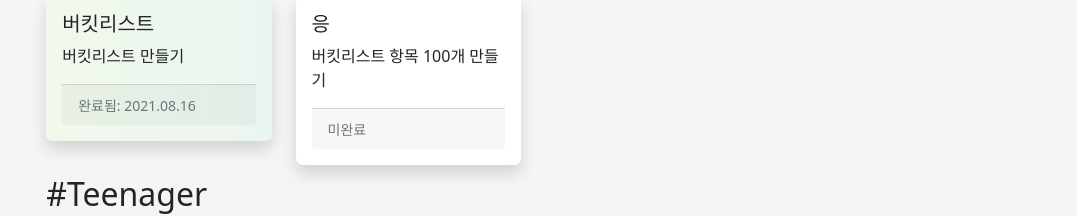
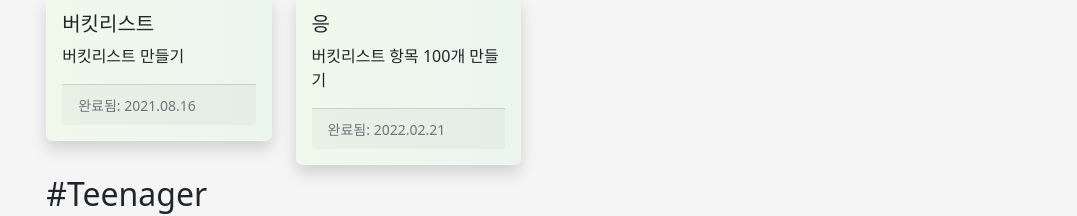
Before and after one commit to Yoruroong/bucketlist, a React (Create React App) app: page / in a window 1280 px wide. Shown: the part 304-520 px from the top of the page, without its empty margins (101-1178 px from the left). Built offline with nearby package versions, Linux system fonts and the light colour scheme.

Commit message:
new: 92-100

```diff
--- a/src/App.js
+++ b/src/App.js
@@ -902,7 +902,7 @@ function App() {
             "success": "1",
             "date": "2021.11.02",
             "image": "",
-            "successdetails": "애플(AAPL)을 무려 0.04주나 구매하였다!\n스냅(SNAP)도 0.05주 구매함. DRIV랑 JETS구매해서 대부분의 항공주랑 전기차 관련 주식 주주도 됨.\n(2022.01.09) SPY, AMD, NET 매수",
+            "successdetails": "애플(AAPL)을 무려 0.04주나 구매하였다!\n스냅(SNAP)도 0.05주 구매함. DRIV랑 JETS구매해서 대부분의 항공주랑 전기차 관련 주식 주주도 됨.\n(2022.01.09) SPY, AMD, NET 매수\n(2022.02. xx) O 매수 및 NET 매도(+9%)",
             "successimage": "20211103_003745954.jpg",
             "id": 81
           },
@@ -954,10 +954,10 @@ function App() {
             "title": "응",
             "details": "버킷리스트 항목 100개 만들기",
             "category": "TOP",
-            "success": "0",
-            "date": "",
+            "success": "1",
+            "date": "2022.02.21",
             "image": "",
-            "successdetails": "",
+            "successdetails": "(id 100) 친화력만큼은 세계 1등 항목으로 달성!!",
             "successimage": "",
             "id": 86
           },
@@ -1027,6 +1027,94 @@ function App() {
             "successimage": "",
             "id": 92
           },
+          {
+            "title": "나 영어 잘해",
+            "details": "토익 855점 넘어보기",
+            "category": "교육",
+            "success": "0",
+            "date": "",
+            "image": "",
+            "successdetails": "",
+            "successimage": "",
+            "id": 93
+          },
+          {
+            "title": "자기장과의 조우",
+            "details": "오로라 관측하기",
+            "category": "여행",
+            "success": "0",
+            "date": "",
+            "image": "",
+            "successdetails": "",
+            "successimage": "",
+            "id": 94
+          },
+          {
+            "title": "응 너 손절~",
+            "details": "제대로 멋지게 손절해보기",
+            "category": "사람",
+            "success": "0",
+            "date": "",
+            "image": "",
+            "successdetails": "",
+            "successimage": "",
+            "id": 95
+          },
+          {
+            "title": "안ㅎㅎㅎ녕핳ㅎ세요",
+            "details": "구독장 10만 이상 유튜버 만나보기 + 사진까지",
+            "category": "사람",
+            "success": "1",
+            "date": "2022.01.02",
+            "image": "",
+            "successdetails": "디에디트의 에디터 H님을 만났다.",
+            "successimage": "",
+            "id": 96
+          },
+          {
+            "title": "비상! 비상! 비상!",
+            "details": "계정 해킹당해보기",
+            "category": "기타",
+            "success": "1",
+            "date": "2020",
+            "image": "",
+            "successdetails": "스팀 계정 해킹(2020)\n에버노트 계정 해킹(2021)\n디스코드 계정 해킹(2021)",
+            "successimage": "",
+            "id": 97
+          },
+          {
+            "title": "난 너무 착해",
+            "details": "100시간 이상 자원봉사 후 인증배지 받기",
+            "category": "기타",
+            "success": "0",
+            "date": "",
+            "image": "",
+            "successdetails": "",
+            "successimage": "",
+            "id": 98
+          },
+          {
+            "title": "TAKE MY(상대의) MONEY!",
+            "details": "백만장자 만나보기",
+            "category": "사람",
+            "success": "0",
+            "date": "",
+            "image": "",
+            "successdetails": "",
+            "successimage": "",
+            "id": 99
+          },
+          {
+            "title": "친화력만큼은 세계 1등",
+            "details": "중학생(나) 때 대학생(지인)이랑 반말하기",
+            "category": "사람",
+            "success": "1",
+            "date": "2021",
+            "image": "",
+            "successdetails": "원래는 반말 안했었는데 자연스럽게 반말하게 됨. 엄청 친하진 않은데 그래도 내 성격에 친해져서 반말하는게 어디인지.",
+            "successimage": "",
+            "id": 100
+          },
           /* sample
           {
             "title": "",
```
